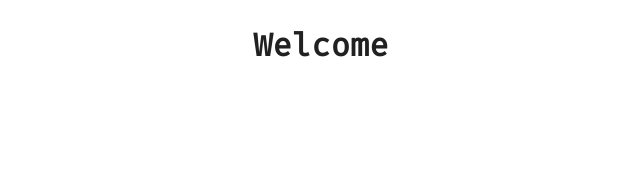
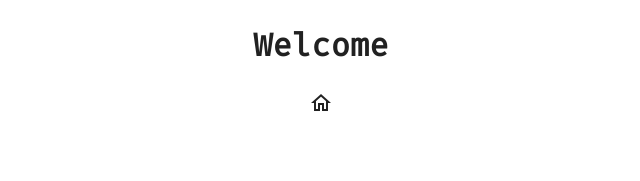
Before and after one commit to jazicorn/re-code, a React (Create React App) app in the folder frontend/: page / in a window 1280 px wide. Shown: the top 181 px of the page, without its empty margins (319-959 px from the left). Built offline with nearby package versions, Linux system fonts and the light colour scheme.

Commit message:
added icons

```diff
--- a/frontend/package.json
+++ b/frontend/package.json
@@ -6,6 +6,7 @@
     "@emotion/react": "^11.10.6",
     "@emotion/styled": "^11.10.6",
     "@fontsource/fira-code": "^4.5.13",
+    "@fontsource/material-icons-outlined": "^4.5.4",
     "@mui/material": "^5.11.11",
     "@testing-library/jest-dom": "^5.14.1",
     "@testing-library/react": "^13.0.0",
--- a/frontend/src/App.tsx
+++ b/frontend/src/App.tsx
@@ -3,6 +3,7 @@ function App() {
   return (
     <div className="App">
       <h1>Welcome</h1>
+      <span className="material-icons-outlined">home</span>
     </div>
   );
 }
--- a/frontend/src/index.tsx
+++ b/frontend/src/index.tsx
@@ -3,6 +3,7 @@ import ReactDOM from 'react-dom/client';
 import CssBaseline from '@mui/material/CssBaseline';
 import './index.css';
 import "@fontsource/fira-code"
+import "@fontsource/material-icons-outlined"
 import App from './App';
 
 const root = ReactDOM.createRoot(
```
Also changed, not shown: 1 other file (tests, documents, lock files or other folders).
